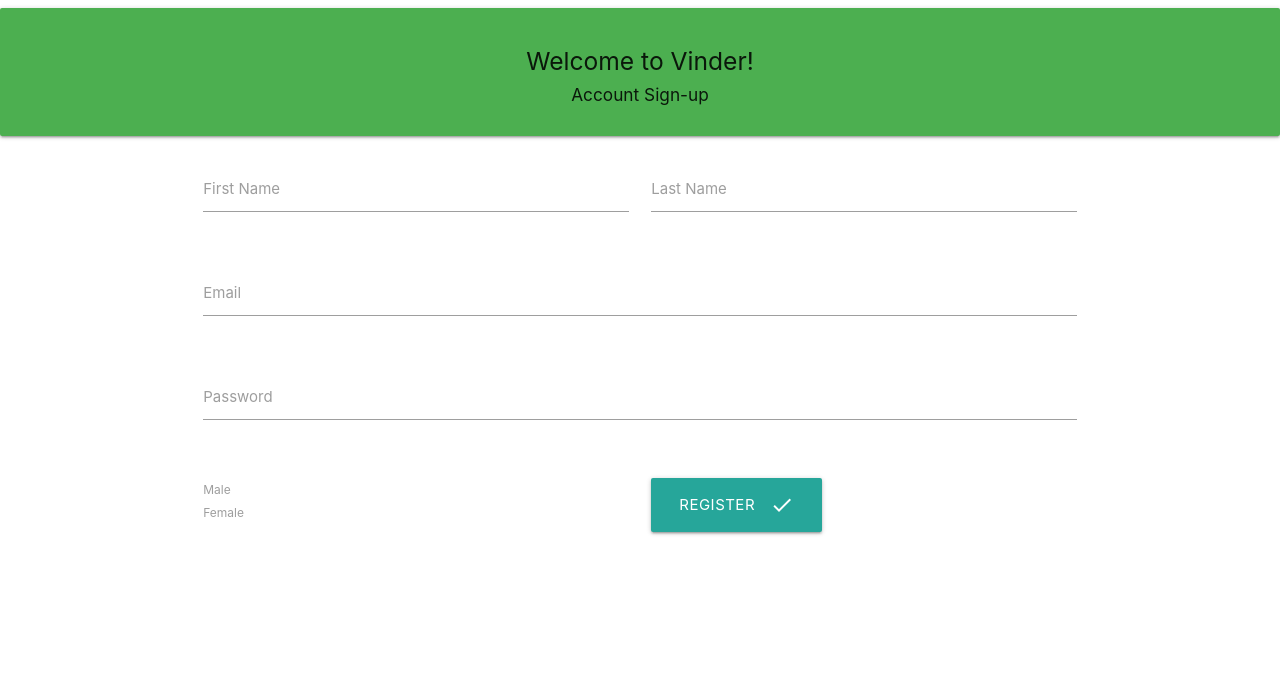
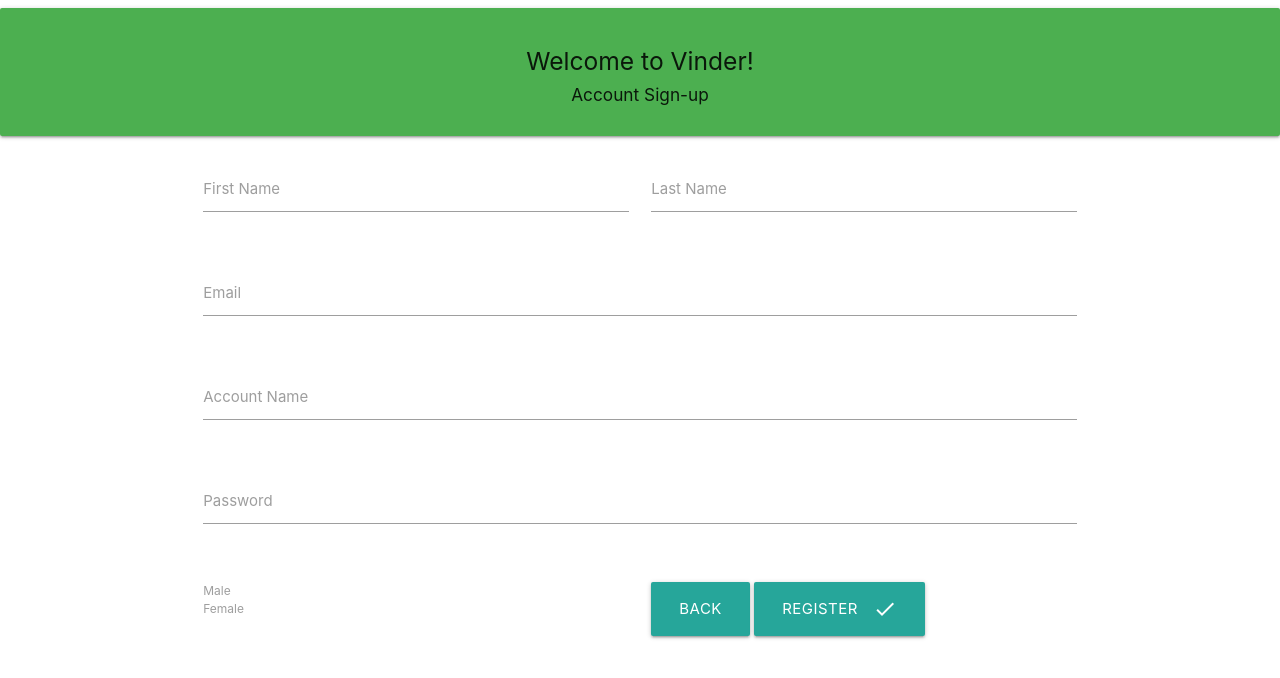
Before and after one commit to miffycs/MusicATE, a plain HTML site: page Account_SignUp.html in a window 1280 px wide. Drawn offline with nearby package versions, Linux system fonts and the light colour scheme.

Commit message:
Update Account_SignUp.html

```diff
--- a/Account_SignUp.html
+++ b/Account_SignUp.html
@@ -1,21 +1,9 @@
-<!doctype html>
-<html>
-<head>
-    <meta charset="utf-8">
-    <title>Vinder</title>
-    <link rel="stylesheet" href="https://fonts.googleapis.com/icon?family=Material+Icons">
-    <link rel="stylesheet" href="https://cdnjs.cloudflare.com/ajax/libs/materialize/0.97.3/css/materialize.min.css">
-    <script type="text/javascript" src="https://code.jquery.com/jquery-2.1.1.min.js"></script>
-    <script src="https://cdnjs.cloudflare.com/ajax/libs/materialize/0.97.3/js/materialize.min.js">
-    </script>
-    <!--
-    <link rel="stylesheet" href="https://cdnjs.cloudflare.com/ajax/libs/materialize/1.0.0/css/materialize.min.css">
-    <!--
-    <script src="https://cdnjs.cloudflare.com/ajax/libs/materialize/1.0.0/js/materialize.min.js"></script>
-    <link href="https://fonts.googleapis.com/icon?family=Material+Icons" rel="stylesheet">-->
-    <meta name="viewport" content="width=device-width, initial-scale=1.0">
-    <meta http-equiv="x-ua-compatible" content="ie=edge">
-</head>
+      <meta name="viewport" content="width = device-width, initial-scale = 1">
+      <link rel="stylesheet" href="https://fonts.googleapis.com/icon?family=Material+Icons">
+      <link rel="stylesheet" href="https://cdnjs.cloudflare.com/ajax/libs/materialize/0.97.3/css/materialize.min.css">
+      <script type="text/javascript" src="https://code.jquery.com/jquery-2.1.1.min.js"></script>
+      <script src="https://cdnjs.cloudflare.com/ajax/libs/materialize/0.97.3/js/materialize.min.js">
+      </script>
 
 <div class="card-panel green lighten-6">
   <h5 class="center-align">Welcome to Vinder!</h5>
@@ -43,6 +31,12 @@
       </div>
       <div class="row">
         <div class="input-field col s12">
+          <input id="accountName" type="text" class="validate" required>
+          <label for="accountName">Account Name</label>
+        </div>
+      </div>
+      <div class="row">
+        <div class="input-field col s12">
           <input id="password" type="password" class="validate" minlength="6" required>
           <label for="password">Password</label>
         </div>
@@ -60,10 +54,13 @@
         </div>
 
         <div class="input-field col s6">
+          <a href="Account_Login.html" class="btn btn-large btn-register waves-effect waves-light" type="button" name="action">Back</a>
           <button class="btn btn-large btn-register waves-effect waves-light" type="submit" name="action">Register
             <i class="material-icons right">done</i>
           </button>
         </div>
+
+
       </div>
     </form>
   </div>
@@ -76,5 +73,3 @@
     $('select').material_select();
 });
   </script>  </div>
-
-</html>
```
